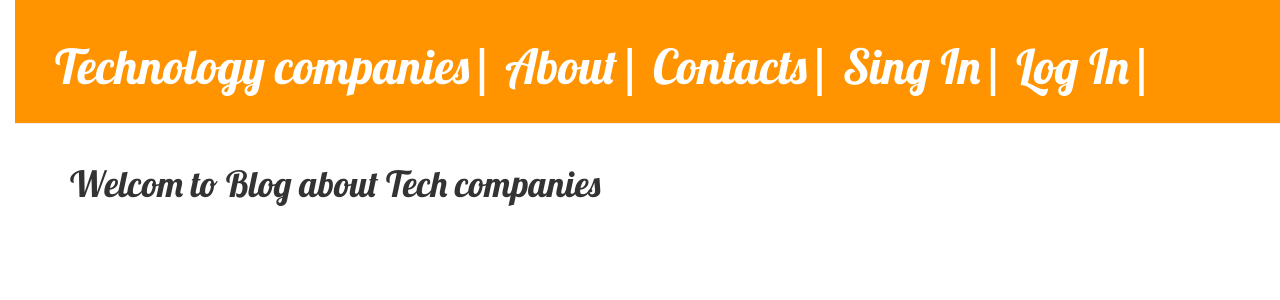
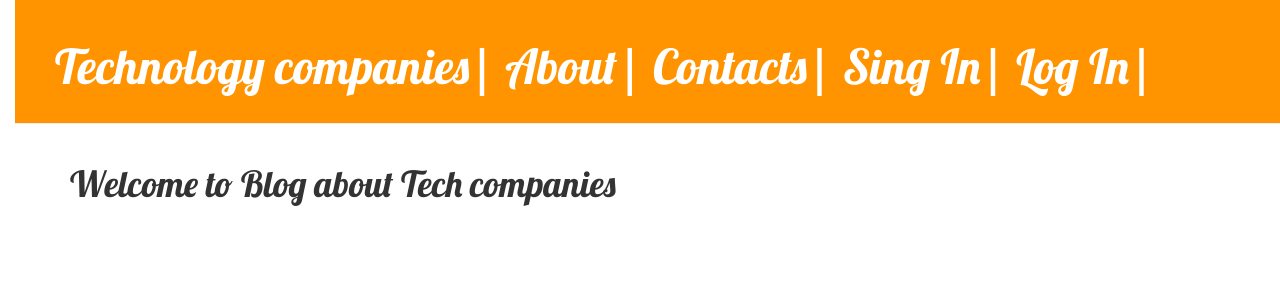
Before and after one commit to NikitaZaitsev1/Blog, a Django app: template home/templates/home.html in a window 1280 px wide. Shown: the top 300 px of the page. Run offline with Django 4.2, Linux system fonts and the light colour scheme; the template is opened without the code that fills it, so the values that code supplies are empty; parts of the project's set-up code (start-up, migrations or seed data) failed here and were passed over; some libraries are stand-ins or nearby versions.

Commit message:
blog css

```diff
--- a/blog/static/css/blog.css
+++ b/blog/static/css/blog.css
@@ -1,7 +1,8 @@
 h1 a {
-    color: #FCA205;
+    color: #FCA205 ;
     font-family: 'Lobster';
 }
+
 
 body {
     padding-left: 15px;
@@ -12,6 +13,8 @@ body {
     margin-top: 0;
     padding: 20px 20px 20px 40px;
 }
+
+
 
 .page-header h1, .page-header h1 a, .page-header h1 a:visited, .page-header h1 a:active {
     color: #ffffff;
--- a/home/templates/home.html
+++ b/home/templates/home.html
@@ -1,4 +1,4 @@
 {% extends 'base.html' %}
 {% block content %}
-<h1>Welcom to Blog about Tech companies</h1>
+<h1>Welcome to Blog about Tech companies</h1>
 {% endblock %}
```
